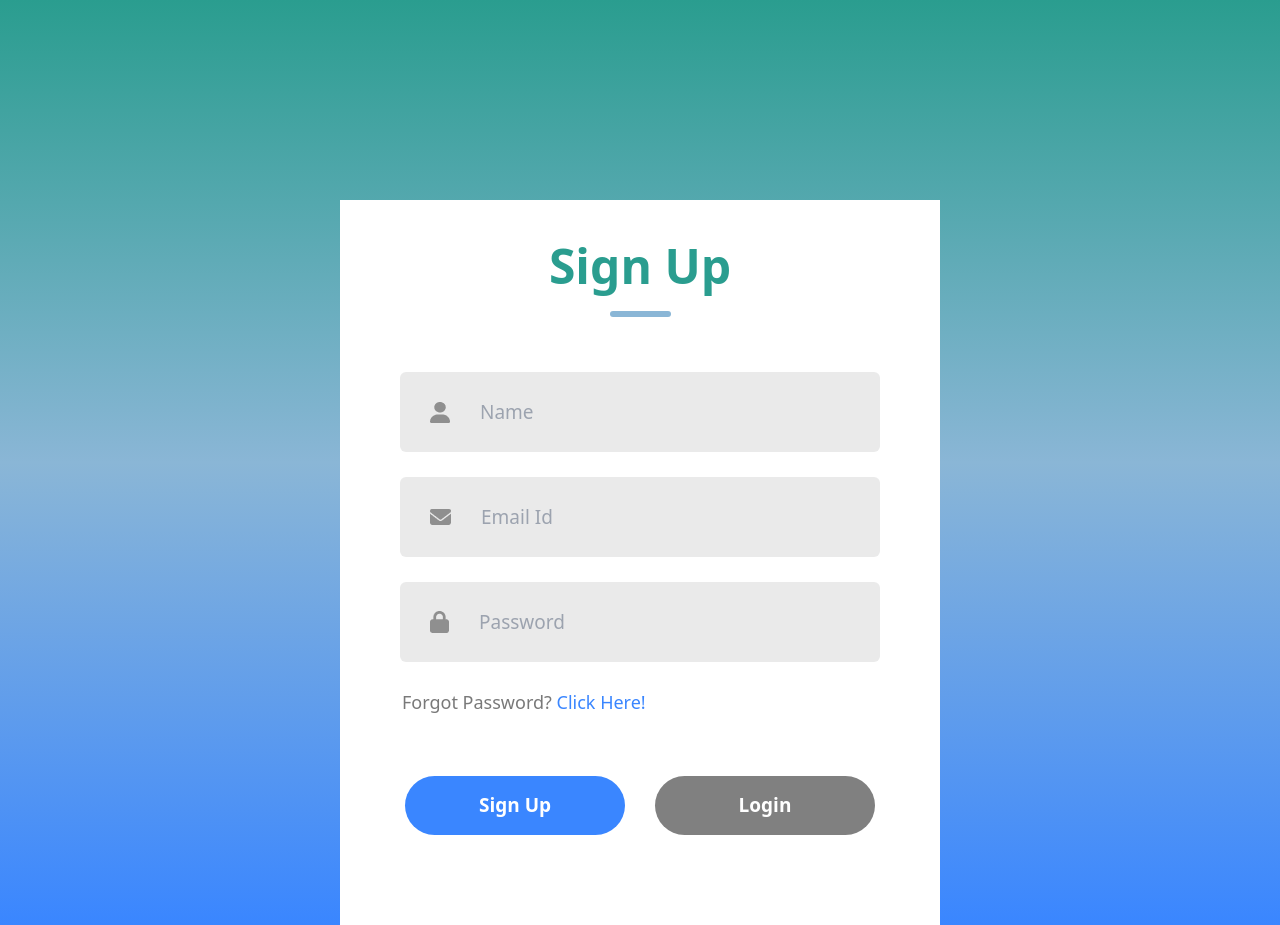
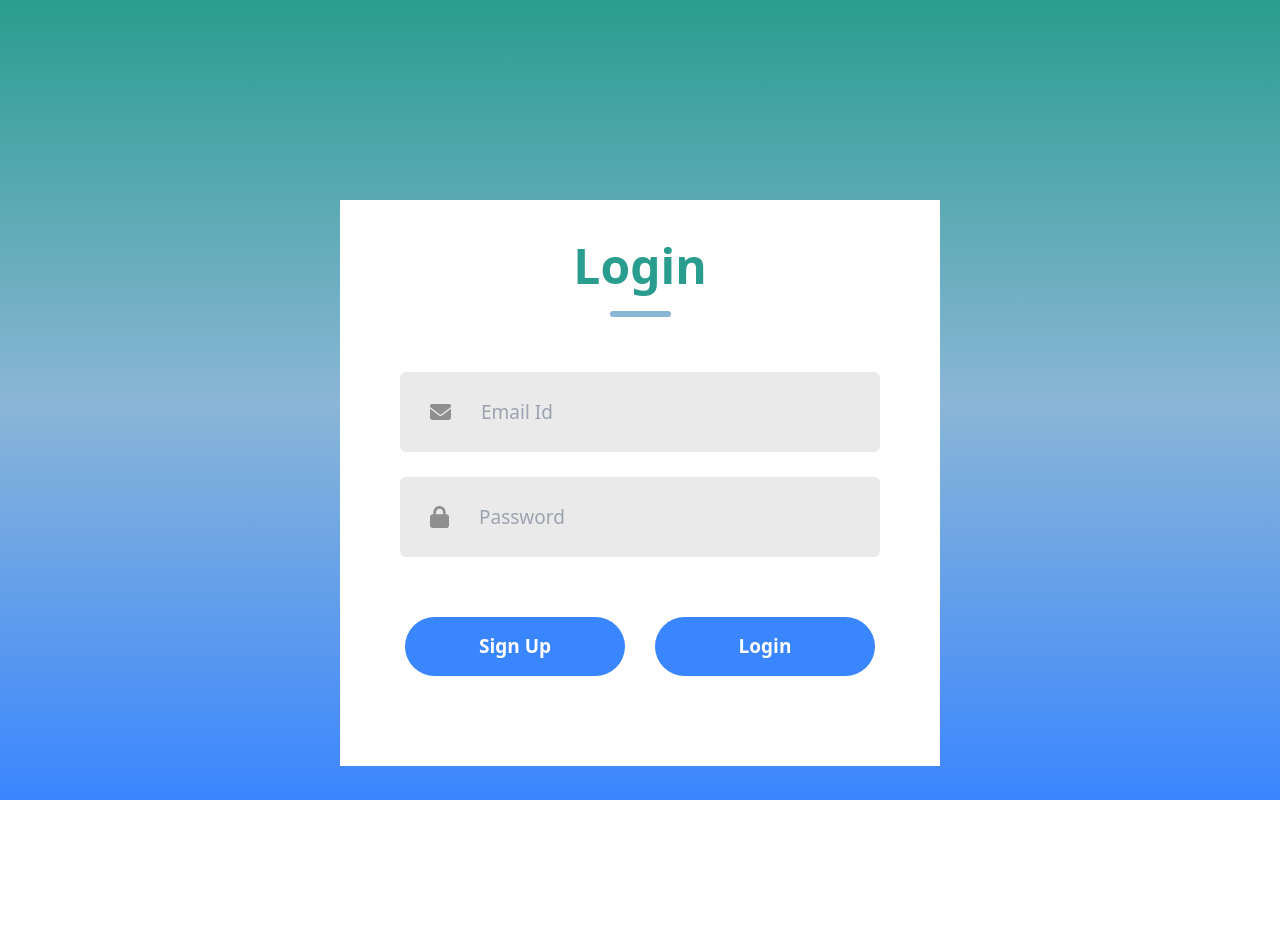
Before and after one commit to skalyan11/RestaurantAPI, a React (Vite) app: page /signin in a window 1280 px wide. After the commit the page ends 800 px from the top, so only its background shows below. Built offline with nearby package versions, Linux system fonts and the light colour scheme; a web font is replaced by a local one.

Commit message:
Fixing the buttons on homepage

```diff
--- a/src/App.jsx
+++ b/src/App.jsx
@@ -1,20 +1,15 @@
 import React from 'react';
 import { BrowserRouter as Router, Route, Routes } from 'react-router-dom';
 import HomePage from './components/HomePage';
-import SignInPage from './components/SignInPage';
-import CreateAccountPage from './components/CreateAccountPage';
 import LoginSignUp from './components/LoginSignUp/LoginSignUp';
-import WelcomePage from './components/WelcomePage';
 
 function App() {
   return (
     <Router>
       <Routes>
         <Route path="/" element={<HomePage />} />
-        <Route path="/signin" element={<LoginSignUp />} />
-        <Route path="/signin" component={SignInPage} />
-        <Route path="/create-account" element={<CreateAccountPage />} />
-        {/* Add other routes as needed */}
+        <Route path="/signin" element={<LoginSignUp isLogin={true} />} />
+        <Route path="/create-account" element={<LoginSignUp isLogin={false} />} />
       </Routes>
     </Router>
   );
--- a/src/components/LoginSignUp/LoginSignUp.jsx
+++ b/src/components/LoginSignUp/LoginSignUp.jsx
@@ -1,25 +1,21 @@
-import React, { useState } from 'react';
+import React from 'react';
 import { useNavigate } from 'react-router-dom';
 import './LoginSignUp.css';
 import user_icon from '../Assets/person.png';
 import email_icon from '../Assets/email.png';
 import password_icon from '../Assets/password.png';
 
-const LoginSignUp = () => {
+const LoginSignUp = ({ isLogin }) => {
   const navigate = useNavigate();
-  const [isLogin, setIsLogin] = useState(false);
 
-  const handleLoginClick = () => {
-    setIsLogin(true);
-  };
-
-  const handleSignUpClick = () => {
-    setIsLogin(false);
-  };
-
-  const handleLogin = () => {
-    // You could add your login logic here before redirecting
-    navigate('/welcome');
+  const handleSubmit = () => {
+    if (isLogin) {
+      // Login logic here
+      navigate('/welcome');  // Assuming '/welcome' is your target route after login
+    } else {
+      // Signup logic here
+      navigate('/welcome');  // Assuming '/welcome' is your target route after signup
+    }
   };
 
   return (
@@ -49,18 +45,8 @@ const LoginSignUp = () => {
           <div className="LSforgot-password">Forgot Password? <span>Click Here!</span></div>
         )}
         <div className="LSsubmit-container">
-          <div
-            className={`LSsubmit ${!isLogin ? '' : 'notActive'}`}
-            onClick={handleSignUpClick}
-          >
-            Sign Up
-          </div>
-          <div
-            className={`LSsubmit ${isLogin ? '' : 'notActive'}`}
-            onClick={handleLoginClick}
-          >
-            Login
-          </div>
+          <button className={`LSsubmit ${!isLogin ? 'active' : ''}`} onClick={() => handleSubmit(false)}>Sign Up</button>
+          <button className={`LSsubmit ${isLogin ? 'active' : ''}`} onClick={() => handleSubmit(true)}>Login</button>
         </div>
       </div>
     </div>
```
